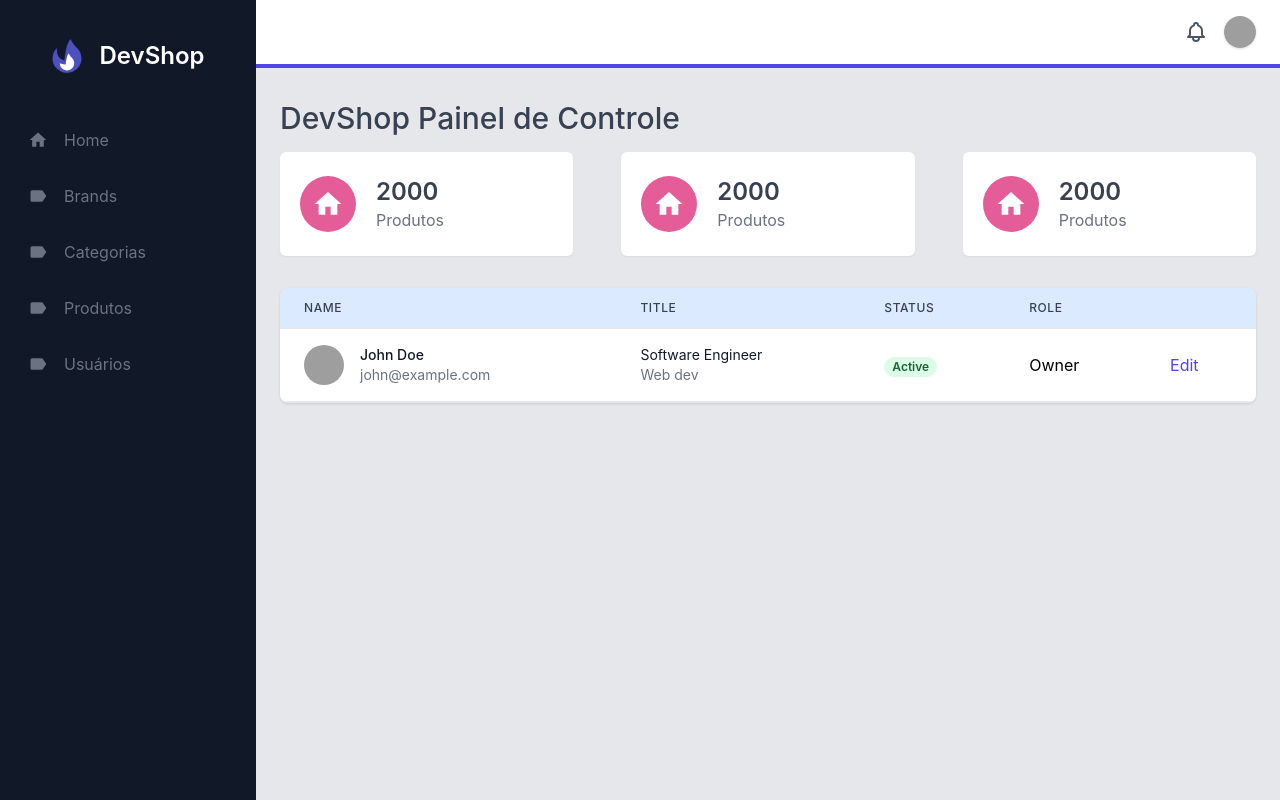
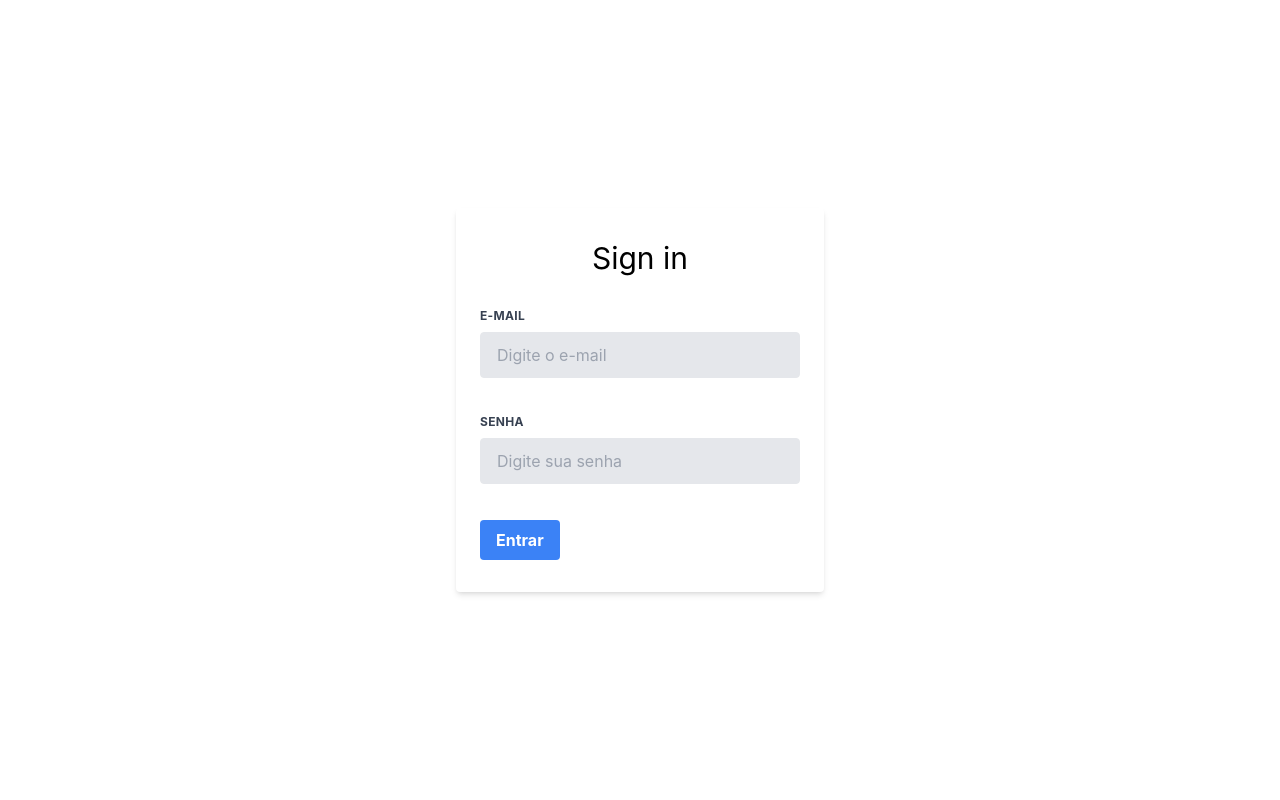
Before and after one commit to jeandsontb/devshop-front, a Next.js app in the folder panel/: page / in a window 1280 px wide. Built offline with nearby package versions, Linux system fonts and the light colour scheme; grey boxes are pictures that could not be loaded.

Commit message:
implements login in front

```diff
--- /dev/null
+++ b/panel/pages/dashboard.tsx
@@ -0,0 +1,114 @@
+import React from "react";
+import { Card } from "../components/card";
+import { Layout } from "../components/layout";
+import { Title } from "../components/title";
+import { MdHome } from "react-icons/md";
+import { Table } from "../components/table";
+
+const Dashboard = () => {
+  return (
+    <Layout>
+      <Title>DevShop Painel de Controle</Title>
+      <div className="mt-4">
+        <div className="flex flex-wrap -mx-6">
+          <Card>
+            <Card.Icon>
+              <MdHome className="h-8 w-8 text-white" />
+            </Card.Icon>
+            <Card.Data>
+              <Card.Title>2000</Card.Title>
+              <Card.Description>Produtos</Card.Description>
+            </Card.Data>
+          </Card>
+
+          <Card>
+            <Card.Icon>
+              <MdHome className="h-8 w-8 text-white" />
+            </Card.Icon>
+            <Card.Data>
+              <Card.Title>2000</Card.Title>
+              <Card.Description>Produtos</Card.Description>
+            </Card.Data>
+          </Card>
+          <Card>
+            <Card.Icon>
+              <MdHome className="h-8 w-8 text-white" />
+            </Card.Icon>
+            <Card.Data>
+              <Card.Title>2000</Card.Title>
+              <Card.Description>Produtos</Card.Description>
+            </Card.Data>
+          </Card>
+        </div>
+      </div>
+      <div className="mt-8"></div>
+      <div className="flex flex-col mt-8">
+        <div className="-my-2 py-2 overflow-x-auto sm:-mx-6 sm:px-6 lg:-mx-8 lg:px-8">
+          <div className="align-middle inline-block min-w-full shadow overflow-hidden sm:rounded-lg border-b border-gray-200">
+            <Table>
+              <Table.Head>
+                <Table.Th>Name</Table.Th>
+                <Table.Th>Title</Table.Th>
+                <Table.Th>Status</Table.Th>
+                <Table.Th>Role</Table.Th>
+                <Table.Th></Table.Th>
+              </Table.Head>
+
+              <Table.Body>
+                <Table.Tr>
+                  <Table.Td>
+                    <div className="flex items-center">
+                      <div className="flex-shrink-0 h-10 w-10">
+                        <img
+                          className="h-10 w-10 rounded-full"
+                          src="https://images.unsplash.com/photo-1472099645785-5658abf4ff4e?ixlib=rb-1.2.1&ixid=eyJhcHBfaWQiOjEyMDd9&auto=format&fit=facearea&facepad=2&w=256&h=256&q=80"
+                          alt=""
+                        />
+                      </div>
+
+                      <div className="ml-4">
+                        <div className="text-sm leading-5 font-medium text-gray-900">
+                          John Doe
+                        </div>
+                        <div className="text-sm leading-5 text-gray-500">
+                          john@example.com
+                        </div>
+                      </div>
+                    </div>
+                  </Table.Td>
+
+                  <Table.Td>
+                    <div className="text-sm leading-5 text-gray-900">
+                      Software Engineer
+                    </div>
+                    <div className="text-sm leading-5 text-gray-500">
+                      Web dev
+                    </div>
+                  </Table.Td>
+
+                  <Table.Td>
+                    <span className="px-2 inline-flex text-xs leading-5 font-semibold rounded-full bg-green-100 text-green-800">
+                      Active
+                    </span>
+                  </Table.Td>
+
+                  <Table.Td>Owner</Table.Td>
+
+                  <Table.Td>
+                    <a
+                      href="#"
+                      className="text-indigo-600 hover:text-indigo-900"
+                    >
+                      Edit
+                    </a>
+                  </Table.Td>
+                </Table.Tr>
+              </Table.Body>
+            </Table>
+          </div>
+        </div>
+      </div>
+    </Layout>
+  );
+};
+export default Dashboard;
--- a/panel/pages/index.tsx
+++ b/panel/pages/index.tsx
@@ -1,114 +1,74 @@
 import React from "react";
-import { Card } from "../components/card";
-import { Layout } from "../components/layout";
-import { Title } from "../components/title";
-import { MdHome } from "react-icons/md";
-import { Table } from "../components/table";
+import { InputForm } from "../components/input";
+import { useFormik } from "formik";
+import { Button } from "../components/button";
+import { useMutation } from "../hooks/graphql";
+import { useRouter } from "next/router";
+
+const AUTH = `
+  mutation auth($email: String!, $password: String!) {
+    auth (input: {
+      email: $email,
+      password: $password
+    }) {
+      refreshToken,
+      accessToken
+    }
+  }
+`;
 
 const Index = () => {
+  const [authData, auth] = useMutation(AUTH);
+  const router = useRouter();
+
+  const form = useFormik({
+    initialValues: {
+      email: "",
+      password: "",
+    },
+    onSubmit: async (values) => {
+      const data = await auth(values);
+      if (data && data.data) {
+        localStorage.setItem("refreshToken", data.data.auth.refreshToken);
+        localStorage.setItem("accessToken", data.data.auth.accessToken);
+        router.push("/dashboard");
+      } else {
+        console.log("error");
+      }
+    },
+  });
+
   return (
-    <Layout>
-      <Title>DevShop Painel de Controle</Title>
-      <div className="mt-4">
-        <div className="flex flex-wrap -mx-6">
-          <Card>
-            <Card.Icon>
-              <MdHome className="h-8 w-8 text-white" />
-            </Card.Icon>
-            <Card.Data>
-              <Card.Title>2000</Card.Title>
-              <Card.Description>Produtos</Card.Description>
-            </Card.Data>
-          </Card>
+    <div className="bg-grey-lighter min-h-screen flex flex-col">
+      <div className="container max-w-sm mx-auto flex-1 flex flex-col items-center justify-center px-2">
+        <div className="bg-white px-6 py-8 rounded shadow-md text-black w-full">
+          <h1 className="mb-8 text-3xl text-center">Sign in</h1>
 
-          <Card>
-            <Card.Icon>
-              <MdHome className="h-8 w-8 text-white" />
-            </Card.Icon>
-            <Card.Data>
-              <Card.Title>2000</Card.Title>
-              <Card.Description>Produtos</Card.Description>
-            </Card.Data>
-          </Card>
-          <Card>
-            <Card.Icon>
-              <MdHome className="h-8 w-8 text-white" />
-            </Card.Icon>
-            <Card.Data>
-              <Card.Title>2000</Card.Title>
-              <Card.Description>Produtos</Card.Description>
-            </Card.Data>
-          </Card>
+          <form onSubmit={form.handleSubmit}>
+            <InputForm
+              label="E-mail"
+              placeholder="Digite o e-mail"
+              value={form.values.email}
+              onChange={form.handleChange}
+              name="email"
+              errorMessage={form.errors.email}
+            />
+
+            <InputForm
+              label="Senha"
+              placeholder="Digite sua senha"
+              value={form.values.password}
+              onChange={form.handleChange}
+              name="password"
+              errorMessage={form.errors.password}
+            />
+
+            <Button>Entrar</Button>
+          </form>
         </div>
       </div>
-      <div className="mt-8"></div>
-      <div className="flex flex-col mt-8">
-        <div className="-my-2 py-2 overflow-x-auto sm:-mx-6 sm:px-6 lg:-mx-8 lg:px-8">
-          <div className="align-middle inline-block min-w-full shadow overflow-hidden sm:rounded-lg border-b border-gray-200">
-            <Table>
-              <Table.Head>
-                <Table.Th>Name</Table.Th>
-                <Table.Th>Title</Table.Th>
-                <Table.Th>Status</Table.Th>
-                <Table.Th>Role</Table.Th>
-                <Table.Th></Table.Th>
-              </Table.Head>
-
-              <Table.Body>
-                <Table.Tr>
-                  <Table.Td>
-                    <div className="flex items-center">
-                      <div className="flex-shrink-0 h-10 w-10">
-                        <img
-                          className="h-10 w-10 rounded-full"
-                          src="https://images.unsplash.com/photo-1472099645785-5658abf4ff4e?ixlib=rb-1.2.1&ixid=eyJhcHBfaWQiOjEyMDd9&auto=format&fit=facearea&facepad=2&w=256&h=256&q=80"
-                          alt=""
-                        />
-                      </div>
-
-                      <div className="ml-4">
-                        <div className="text-sm leading-5 font-medium text-gray-900">
-                          John Doe
-                        </div>
-                        <div className="text-sm leading-5 text-gray-500">
-                          john@example.com
-                        </div>
-                      </div>
-                    </div>
-                  </Table.Td>
-
-                  <Table.Td>
-                    <div className="text-sm leading-5 text-gray-900">
-                      Software Engineer
-                    </div>
-                    <div className="text-sm leading-5 text-gray-500">
-                      Web dev
-                    </div>
-                  </Table.Td>
-
-                  <Table.Td>
-                    <span className="px-2 inline-flex text-xs leading-5 font-semibold rounded-full bg-green-100 text-green-800">
-                      Active
-                    </span>
-                  </Table.Td>
-
-                  <Table.Td>Owner</Table.Td>
-
-                  <Table.Td>
-                    <a
-                      href="#"
-                      className="text-indigo-600 hover:text-indigo-900"
-                    >
-                      Edit
-                    </a>
-                  </Table.Td>
-                </Table.Tr>
-              </Table.Body>
-            </Table>
-          </div>
-        </div>
-      </div>
-    </Layout>
+    </div>
   );
 };
+
 export default Index;
```
